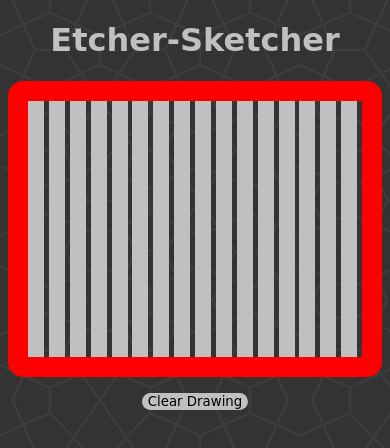
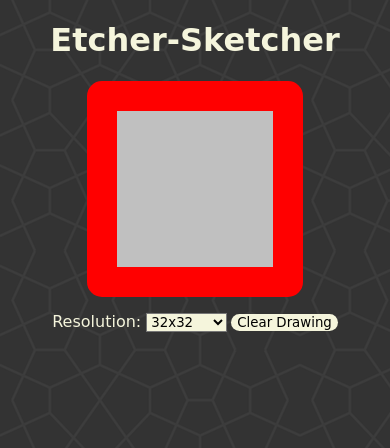
Before and after one commit to bericyb/EtcherSketcher, a plain HTML site: page main.html in a window 390 px wide. Drawn offline with Linux system fonts and the light colour scheme; a web font is replaced by a local one.

Commit message:
ENH: Added responsive design and adjustable grid
Created responsive square design and user adjustable resolution using a dropdown menu.

```diff
--- a/main.html
+++ b/main.html
@@ -9,10 +9,22 @@
     </head>
     <body>
         <h1 id=title>Etcher-Sketcher</h1>
-        <div class="frame"></div>
-        <div class="buttonHolder">
-            <button type="button" class="button" onclick="clearGrid()">Clear Drawing</button>
-        </div>
+            <div class="frame"></div>
+
+            <div class="buttonHolder">
+                <label style="color:beige; font-family: 'Nova Script', cursive;"for="Resolution">Resolution: </label>
+                <select style="background-color:beige; font-family: 'Nova Script', cursive;" onchange=changeRes(this.value)" name="Resolution" id="cars">
+                    <option value="" disable selected hidden>32x32</option>
+                    <option value=8>8x8</option>
+                    <option value=16>16x16</option>
+                    <option value=32>32x32</option>
+                    <option value=64>64x64</option>
+                    <option value=128>128x128</option>
+                    <option value=256>256x256</option>
+                  </select>
+                <button type="button" class="button" onclick="clearGrid()">Clear Drawing</button>
+            </div>
+
 
         <script src="script.js"></script>
     </body>
--- a/script.js
+++ b/script.js
@@ -1,26 +1,24 @@
 
 
 
-let x = 16
-let y = 16
+let x = 32;
+let y = 32;
 
-let variables = document.querySelector(":root");
-variables.style.setProperty('--main-cols', x)
-variables.style.setProperty('--main-cols', y)
+
 
 let grid = []
 
+let myList = [8,16,32,64,128]
+
+
 const container = document.querySelector('.frame');
-console.log(container)
 
-for (let i = 0; i < x; i++) {
-    for (let j = 0; j < y; j++) {
-        let newBoy = document.createElement('div')
-        newBoy.className = "cell";
-        newBoy.style.background = "silver";
-        newBoy.onmouseover = function() {newBoy.style.background = "grey"}
-        container.appendChild(newBoy)
-    }
+for (let i = 0; i < x * y; i++) {
+    let newBoy = document.createElement('div')
+    newBoy.className = "cell";
+    newBoy.style.background = "silver";
+    newBoy.onmouseover = function() {newBoy.style.background = "grey"}
+    container.appendChild(newBoy)
 }
 
 function clearGrid() {
@@ -29,3 +27,26 @@ function clearGrid() {
         children[i].style.background = "silver";
     }
 }
+
+function changeRes(value) {
+    console.log("SUPP")
+    x = value
+    y = value
+    document.documentElement.style.setProperty("--main-rows", x);
+    document.documentElement.style.setProperty("--main-cols", y);
+    console.log(x,y)
+    document.querySelectorAll('.cell').forEach(function(a){
+        a.remove()
+        })
+    initialize()
+}
+
+function initialize(){
+    for (let i = 0; i < x * y; i++) {
+        let newBoy = document.createElement('div')
+        newBoy.className = "cell";
+        newBoy.style.background = "silver";
+        newBoy.onmouseover = function() {newBoy.style.background = "grey"}
+        container.appendChild(newBoy)
+    }
+}
--- a/style.css
+++ b/style.css
@@ -1,6 +1,6 @@
 :root {
-    --main-rows: 2;
-    --main-cols: 2;
+    --main-rows: 32;
+    --main-cols: 32;
 }
 
 
@@ -11,7 +11,7 @@ body {
 h1 {
     font-family: 'Nova Script', cursive;
     text-align: center;
-    color: silver;
+    color: beige;
 }
 
 .buttonHolder {
@@ -22,7 +22,7 @@ h1 {
 .button {
     border-radius: 15px;
     display: inline-block;
-    background-color: silver;
+    background-color: beige;
     border: none;
     color: black;
     font-family: 'Nova Script', cursive;
@@ -32,14 +32,12 @@ h1 {
 
 .frame {
     display: grid;
+    margin: auto;
+    width: 40vw;
+    height: 40vw;
     grid-template-columns: repeat(var(--main-cols), 1fr);
     grid-template-rows: repeat(var(--main-rows), 1fr);
     text-align: center;
-    border:20px solid red;
+    border:30px solid red;
     border-radius: 15px;
 }
-
-.cell {
-    height: 16px;
-    width: 16px;
-}
```
